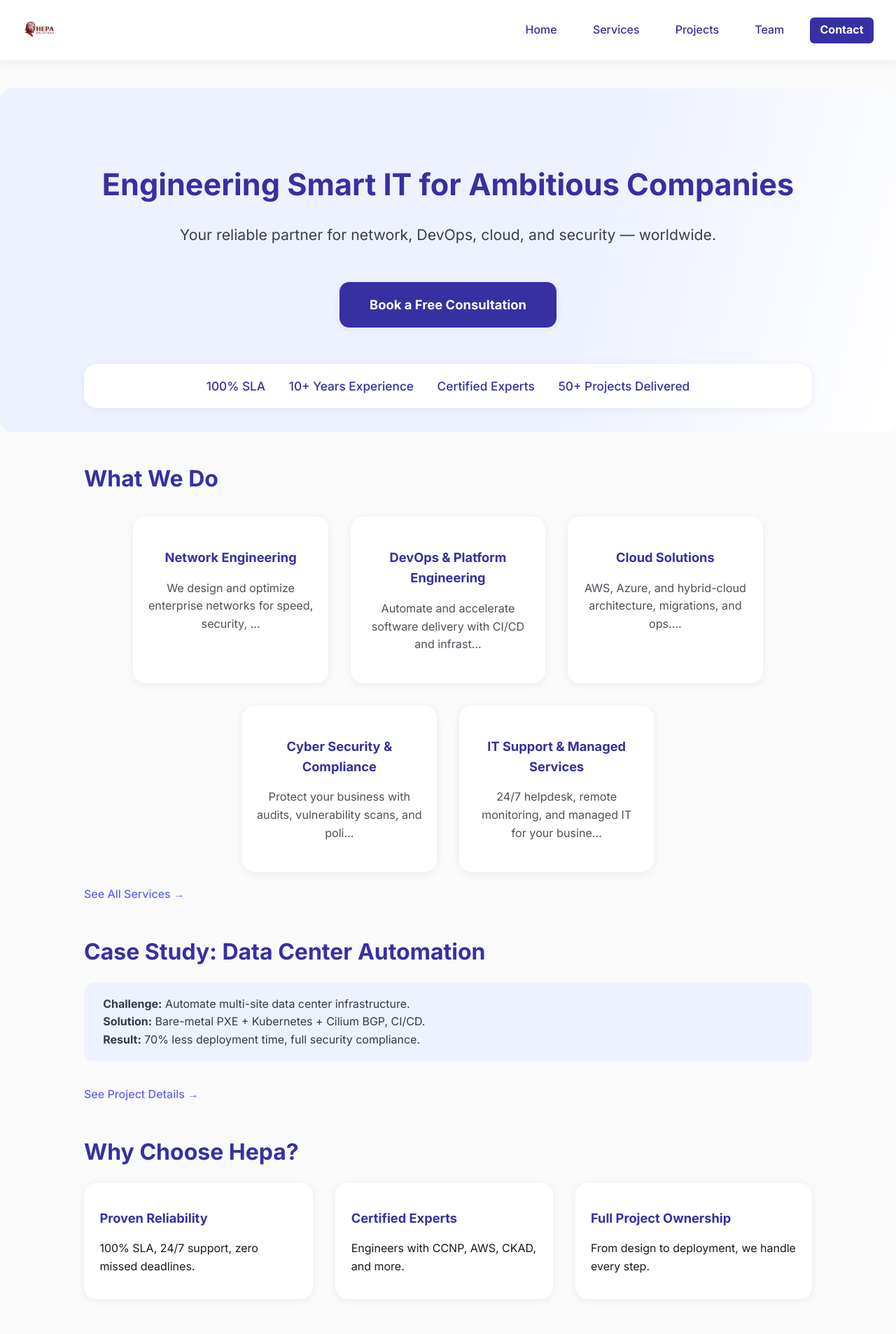
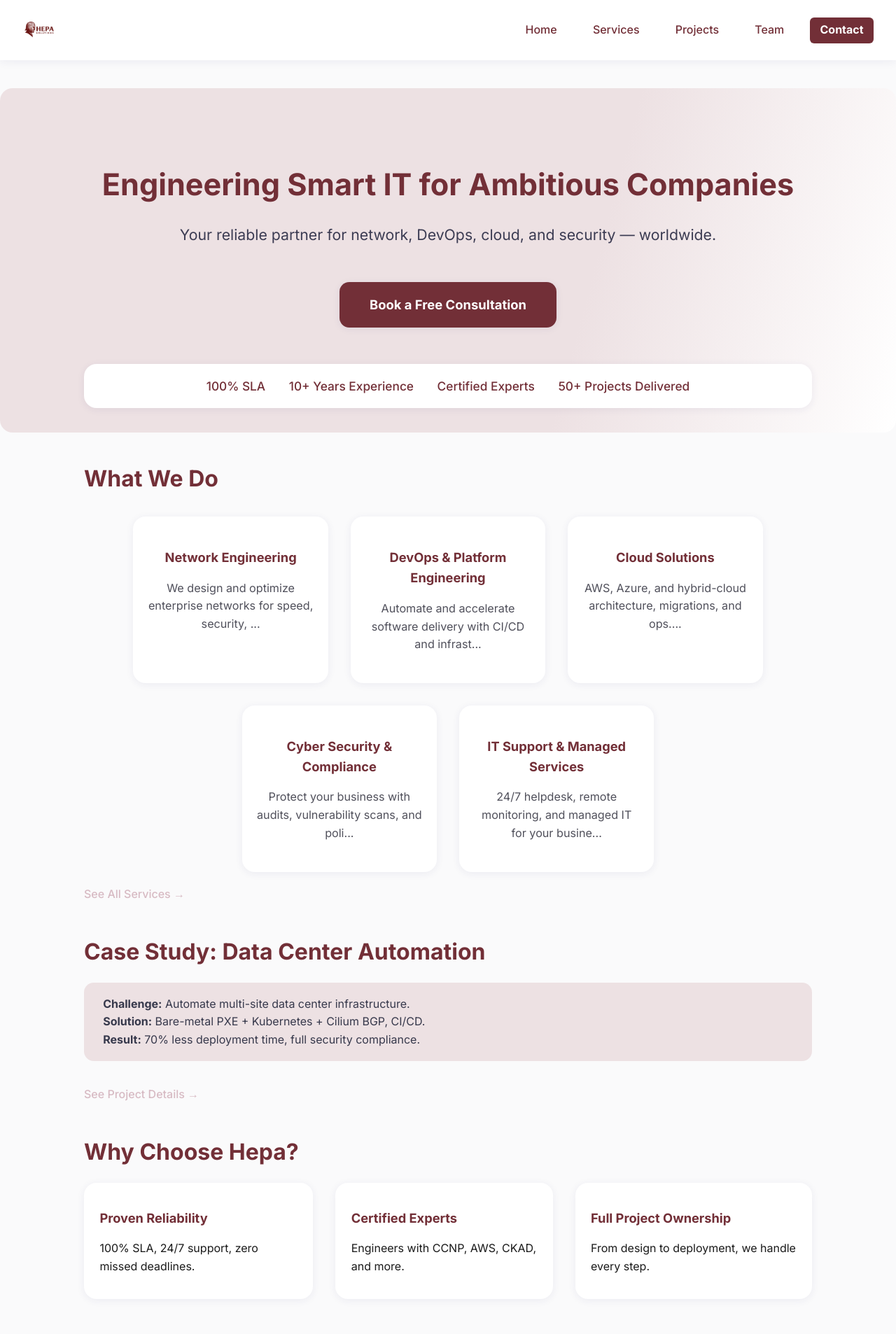
Before and after one commit to DrinAsani/hepa-website, a Flask app: page / in a window 1280 px wide. Shown: the top 1906 px of the page at 70% size. Run offline with Flask 3, Linux system fonts and the light colour scheme.

Commit message:
Colour changed

```diff
--- a/hepa-website/static/css/main.css
+++ b/hepa-website/static/css/main.css
@@ -1,12 +1,12 @@
 :root {
-  --primary: #3730A3;
-  --primary-light: #EEF2FF;
+  --primary: #722F37;         /* your wine-red */
+  --primary-light: #EDE1E3;   /* very pale wine-pink for backgrounds */
+  --accent: #D7BAC3;
   --bg: #FAFAFB;
   --text: #1A1A1A;
   --card: #FFF;
-  --accent: #6366F1;
   --radius: 18px;
-  --shadow: 0 2px 12px rgba(36,40,120,0.07);
+  --shadow: 0 2px 12px rgba(36,40,120,0.07)
 }
 
 html, body {
```
